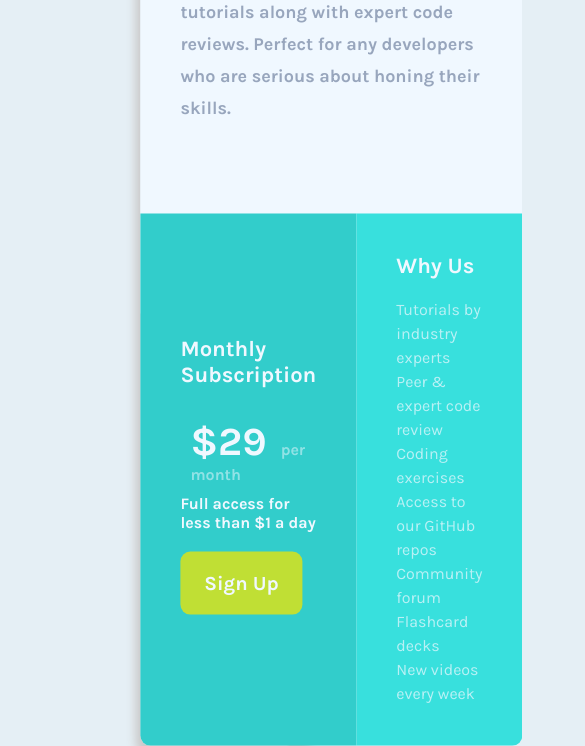
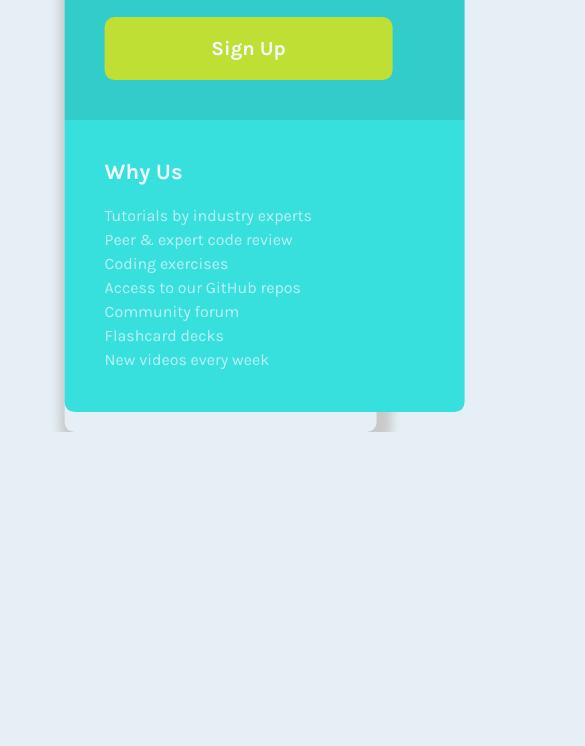
Before and after one commit to SibasishSinha/price-card, a plain HTML site: page index.html in a window 390 px wide. Shown: the part 744-1490 px from the top of the page, 585 px wide, since content can reach past the window. After the commit the page ends 1176 px from the top, so only its background shows below. Drawn offline with Linux system fonts and the light colour scheme.

Commit message:
Mobile Friendly

```diff
--- a/styles.css
+++ b/styles.css
@@ -12,7 +12,7 @@ body
 }
 .card{
     position: absolute;
-    transform: translate(90%, 40%);
+    transform: translate(80%, 30%);
     width: 40%;
     display: grid;
     grid-template-columns: 1fr 1fr;
@@ -79,3 +79,44 @@ body
     list-style: none;
     opacity: 70%;
 }
+
+@media ( max-width: 700px) {
+    body {
+        display: flex;
+        flex-direction: column;
+        margin: -50%;
+
+   }
+   .card
+   {
+       position: absolute;
+       transform: translate(80%, 30%);
+       margin: 10PX;
+       width: 40%;
+        display: grid;
+       grid-template-columns: 400px;
+       grid-template-rows: 450px;
+       grid-template-areas: "top" "left" "right";
+   }
+   .top
+   {
+       grid-area: top;
+       grid-row: 1/2;
+       grid-column: 1/3;
+   }
+   .left
+   {
+       grid-area: left;
+       grid-row: 2/3;
+       grid-column: 1/3;
+       border-radius: 0;
+   }
+   .right
+   {
+       grid-area: right;
+       grid-row: 3/4;
+       grid-column: 1/3;
+       border-radius: 0 0 10px 10px;
+       margin-bottom: 20px;
+   }
+}
```
Also changed, not shown: index.html (+0 -2 lines).
